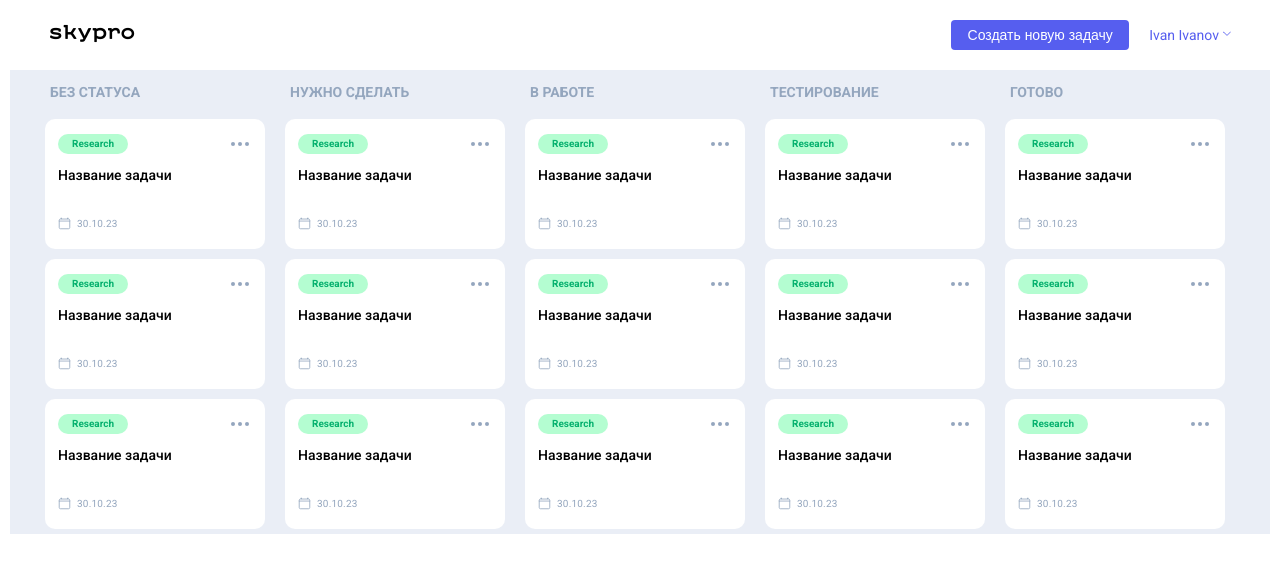
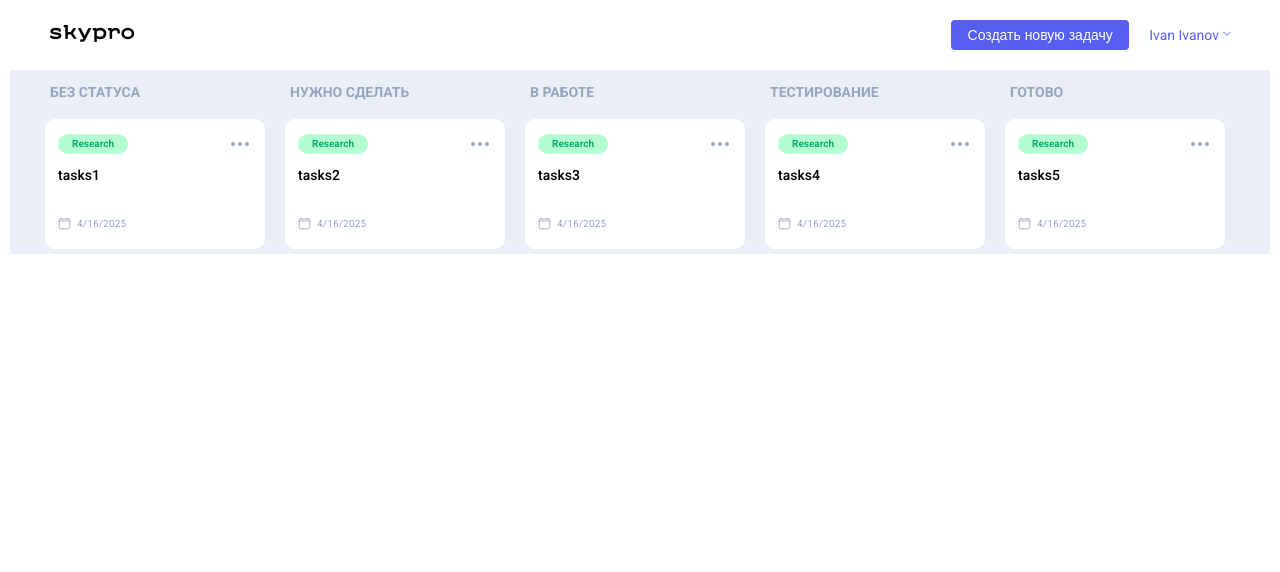
Before and after one commit to Tenderness00/skypro-kanban, a Vue app: page / in a window 1280 px wide. Shown: the top 572 px of the page. Built offline with nearby package versions, Linux system fonts and the light colour scheme.

Commit message:
Props, ref, onMounted

```diff
--- a/main.css
+++ b/main.css
@@ -777,7 +777,7 @@ body {
   padding: 0;
 }
 .header__pop-user-set {
-  display: none;
+  display: block;
   position: absolute;
   top: 61px;
   right: 0;
--- a/src/components/HeadView.vue
+++ b/src/components/HeadView.vue
@@ -10,8 +10,8 @@
 			</div>
 			<nav class="header__nav">
 				<button class="header__btn-main-new _hover01" id="btnMainNew"><a href="#popNewCard">Создать новую задачу</a></button>
-				<a href="#user-set-target" class="header__user _hover02">Ivan Ivanov</a>
-				<div class="header__pop-user-set pop-user-set" id="user-set-target">
+				<a @click="handleModal" class="header__user _hover02">Ivan Ivanov</a>
+				<div v-if="isModalVisible" class="header__pop-user-set pop-user-set" id="user-set-target">
 					<a href="">x</a>
 					<p class="pop-user-set__name">Ivan Ivanov</p>
 					<p class="pop-user-set__mail">ivan.ivanov@gmail.com</p>
@@ -26,3 +26,13 @@
 	</div>
 </header>
 </template>
+
+<script setup>
+import { ref } from 'vue';
+
+const isModalVisible = ref(false)
+
+const handleModal = () => {
+	isModalVisible.value= !isModalVisible.value
+}
+</script>
--- /dev/null
+++ b/src/components/Loader.vue
@@ -0,0 +1,23 @@
+<template>
+    <div :style="{ width: width + 'px', heigh: heigh + 'px'}" class="loader"></div>
+</template>
+
+<script setup>
+defineProps({
+    width: {
+        type: Number,
+        default: 230,
+    },
+    height: {
+        type: Number,
+        default: 30,
+    }
+})
+</script>
+
+<style>
+.loader {
+    border-radius: 50px;
+    background-color: #b1b1b1;
+}
+</style>
--- a/src/components/TaskDesk.vue
+++ b/src/components/TaskDesk.vue
@@ -1,15 +1,44 @@
 <script setup>
+import { computed, ref } from 'vue';
 import VColumn from './VColumn.vue';
+import { tasksMock } from '@/mocks/tasks';
+const tasks = ref(tasksMock)
+
+const noStatusTasks = computed(() => {
+    return tasks.value.filter((task) => {
+        return task.status ===  "no status" ? task:undefined
+    })
+})
+const needToDoTasks = computed(() => {
+    return tasks.value.filter((task) => {
+        return task.status ===  "need to do" ? task:undefined
+    })
+})
+const atWorkTasks = computed(() => {
+    return tasks.value.filter((task) => {
+        return task.status ===  "at work" ? task:undefined
+    })
+})
+const testingTasks = computed(() => {
+    return tasks.value.filter((task) => {
+        return task.status ===  "testing" ? task:undefined
+    })
+})
+const readyTasks = computed(() => {
+    return tasks.value.filter((task) => {
+        return task.status ===  "ready" ? task:undefined
+    })
+})
 
 </script>
 
 <template>
     <div class="container main__content">
-        <VColumn title="Без статуса" />
-        <VColumn title="Нужно сделать" />
-        <VColumn title="В работе" />
-        <VColumn title="Тестирование" />
-        <VColumn title="Готово" />
+        <VColumn title="Без статуса" :tasks="noStatusTasks"/>
+        <VColumn  title="Нужно сделать" :tasks="needToDoTasks" />
+        <VColumn title="В работе" :tasks="atWorkTasks"/>
+        <VColumn title="Тестирование" :tasks="testingTasks"/>
+        <VColumn title="Готово" :tasks="readyTasks"/>
 
     </div>
 
--- a/src/components/VColumn.vue
+++ b/src/components/VColumn.vue
@@ -1,6 +1,8 @@
 <script setup>
 import VTask from './VTask.vue';
-defineProps({title: {type: String, required: true}})
+defineProps({title: {type: String, required: true},
+tasks: {type: Array, required: true}
+})
 </script>
 
 <template>
@@ -9,9 +11,7 @@ defineProps({title: {type: String, required: true}})
         <p>{{ title }}</p>
     </div>
     <div class="cards">
-        <VTask/>
-        <VTask/>
-        <VTask/>
+        <VTask v-for="task in tasks" :key="task" v-bind="task"/>
     </div>
 </div>
 </template>
--- a/src/components/VTask.vue
+++ b/src/components/VTask.vue
@@ -3,7 +3,7 @@
             <div class="cards__card card">
                 <div class="card__group">
                     <div class="card__theme _green">
-                        <p class="_green">Research</p>
+                        <p class="_green">{{topic}}</p>
                     </div>
                     <a href="#popBrowse" target="_self">
                         <div class="card__btn">
@@ -15,7 +15,7 @@
                 </div>
                 <div class="card__content">
                     <a href="" target="_blank">
-                        <h3 class="card__title">Название задачи</h3>
+                        <h3 class="card__title">{{title}}</h3>
                     </a>
                     <div class="card__date">
                         <svg xmlns="http://www.w3.org/2000/svg" width="13" height="13" viewBox="0 0 13 13" fill="none">
@@ -29,9 +29,19 @@
                                 </clipPath>
                             </defs>
                         </svg>
-                        <p>30.10.23</p>
+                        <p>{{ date.toLocaleDateString() }}</p>
                     </div>
                 </div>
             </div>
         </div>
 </template>
+
+<script setup>
+defineProps({
+    topic: {type: String, required: true},
+    title: {type: String, required: true},
+    date: {type: Date, required: true},
+    status: {type: String, required: true},
+})
+
+</script>
--- /dev/null
+++ b/src/mocks/tasks.js
@@ -0,0 +1,37 @@
+export const tasksMock = [
+    {
+        id: 1,
+        topic: "Research",
+        title: "tasks1",
+        date: new Date(),
+        status: "no status",
+    },
+    {
+        id: 2,
+        topic: "Research",
+        title: "tasks2",
+        date: new Date(),
+        status: "need to do",
+    },
+    {
+        id: 3,
+        topic: "Research",
+        title: "tasks3",
+        date: new Date(),
+        status: "at work",
+    },
+    {
+        id: 4,
+        topic: "Research",
+        title: "tasks4",
+        date: new Date(),
+        status: "testing",
+    },
+    {
+        id: 5,
+        topic: "Research",
+        title: "tasks5",
+        date: new Date(),
+        status: "ready",
+    },
+]
--- a/src/views/HomeView.vue
+++ b/src/views/HomeView.vue
@@ -1,18 +1,28 @@
-<script setup lang="ts">
-// import AtWorkView from '@/components/VColumn.vue'
+<script setup>
+
 import CreatingTaskView from '@/components/CreatingTaskView.vue';
 import HeadView from '@/components/HeadView.vue';
-// import NewTaskView from '@/components/NewTaskView.vue';
-// import NoStatusView from '@/components/NoStatusView.vue';
-// import ReadyView from '@/components/ReadyView.vue';
-// import TestingView from '@/components/TestingView.vue';
+import Loader from '@/components/Loader.vue';
 import TaskDesk from '@/components/TaskDesk.vue';
+import {onMounted, ref} from 'vue';
+
+const loading = ref(true)
+
+onMounted(() => {
+ setTimeout(() => {
+      loading.value = false
+ }, 3000);
+})
+
 </script>
 
+
 <template>
-
-      <CreatingTaskView />
-      <HeadView />
-	  <TaskDesk />
+<Loader v-if="loading"/>
+      <template v-else>
+            <CreatingTaskView />
+            <HeadView/>
+            <TaskDesk/>
+      </template>
 
 </template>
```
Also changed, not shown: package.json (+14 -2 lines), src/components/cardLoader.vue (added, +33 -0 lines).
